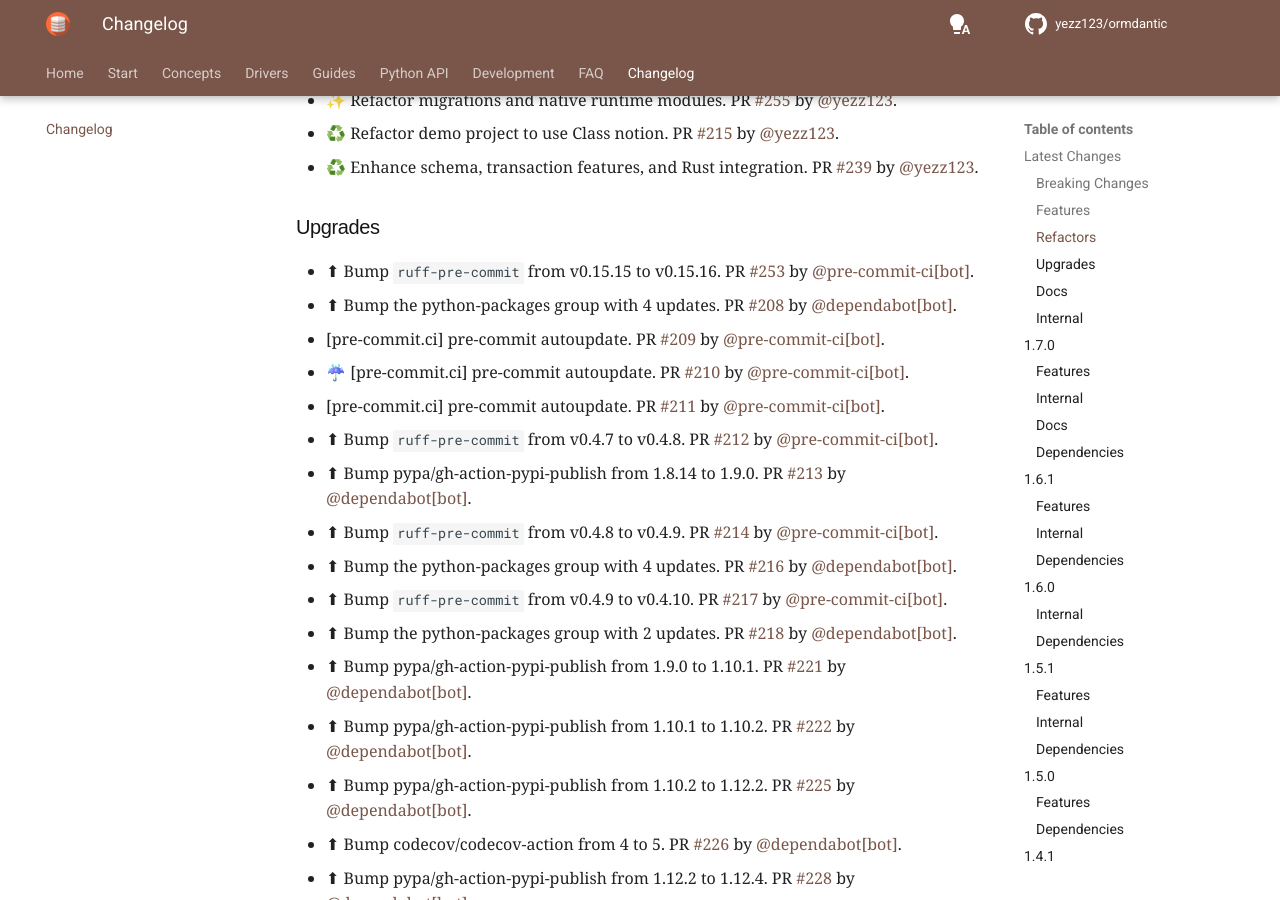
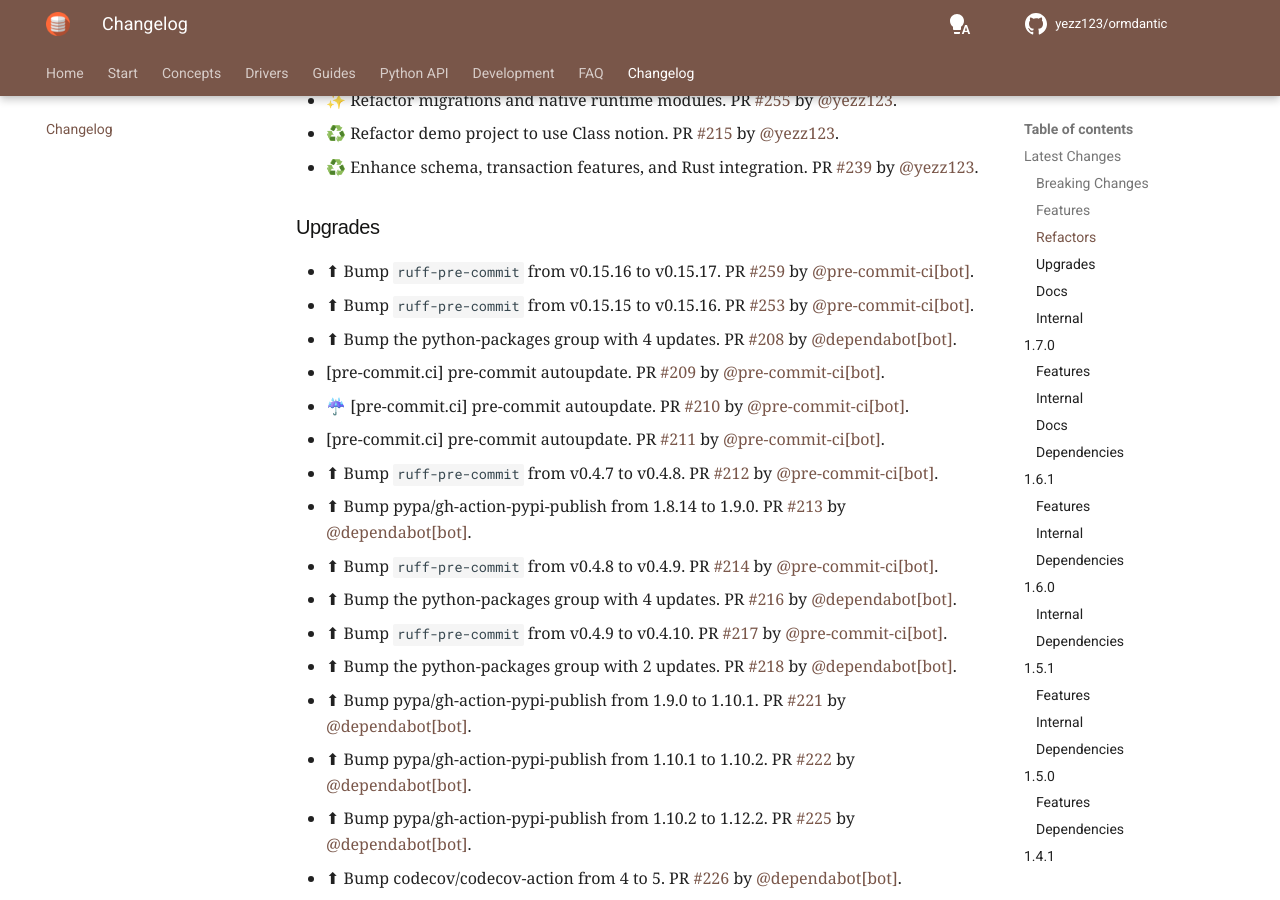
Before and after one commit to yezz123/ormdantic, an MkDocs documentation site: the page built from docs/release.md, in a window 1280 px wide and 900 px high, scrolled down 678 px. Built offline with MkDocs 1.6.1 and Material for MkDocs 9.7.7, drawn with Linux system fonts in a browser that asks for light colours; comment, search, counter and statistics services are not loaded.

Commit message:
📝 Update release notes
[skip ci]

```diff
--- a/docs/release.md
+++ b/docs/release.md
@@ -21,6 +21,7 @@
 
 ### Upgrades
 
+* ⬆ Bump `ruff-pre-commit` from v0.15.16 to v0.15.17. PR [#259](https://github.com/yezz123/ormdantic/pull/259) by [@pre-commit-ci[bot]](https://github.com/apps/pre-commit-ci).
 * ⬆ Bump `ruff-pre-commit` from v0.15.15 to v0.15.16. PR [#253](https://github.com/yezz123/ormdantic/pull/253) by [@pre-commit-ci[bot]](https://github.com/apps/pre-commit-ci).
 - ⬆ Bump the python-packages group with 4 updates. PR [#208](https://github.com/yezz123/ormdantic/pull/208) by [@dependabot[bot]](https://github.com/apps/dependabot).
 - [pre-commit.ci] pre-commit autoupdate. PR [#209](https://github.com/yezz123/ormdantic/pull/209) by [@pre-commit-ci[bot]](https://github.com/apps/pre-commit-ci).
```
